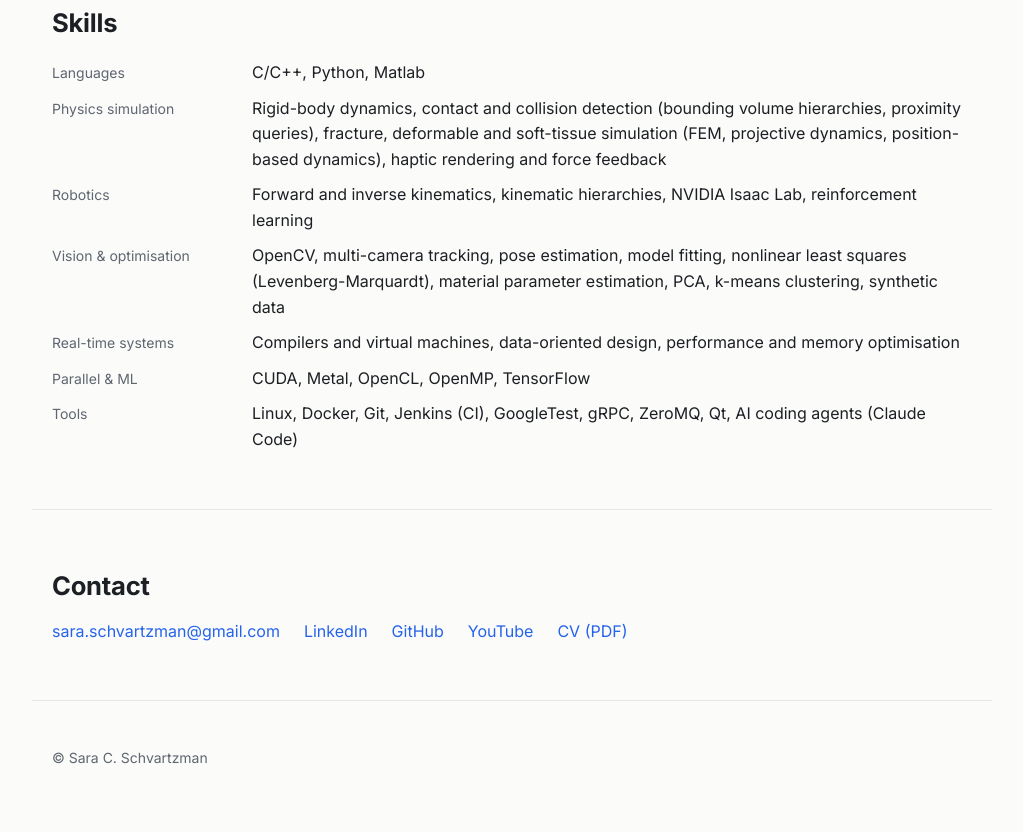
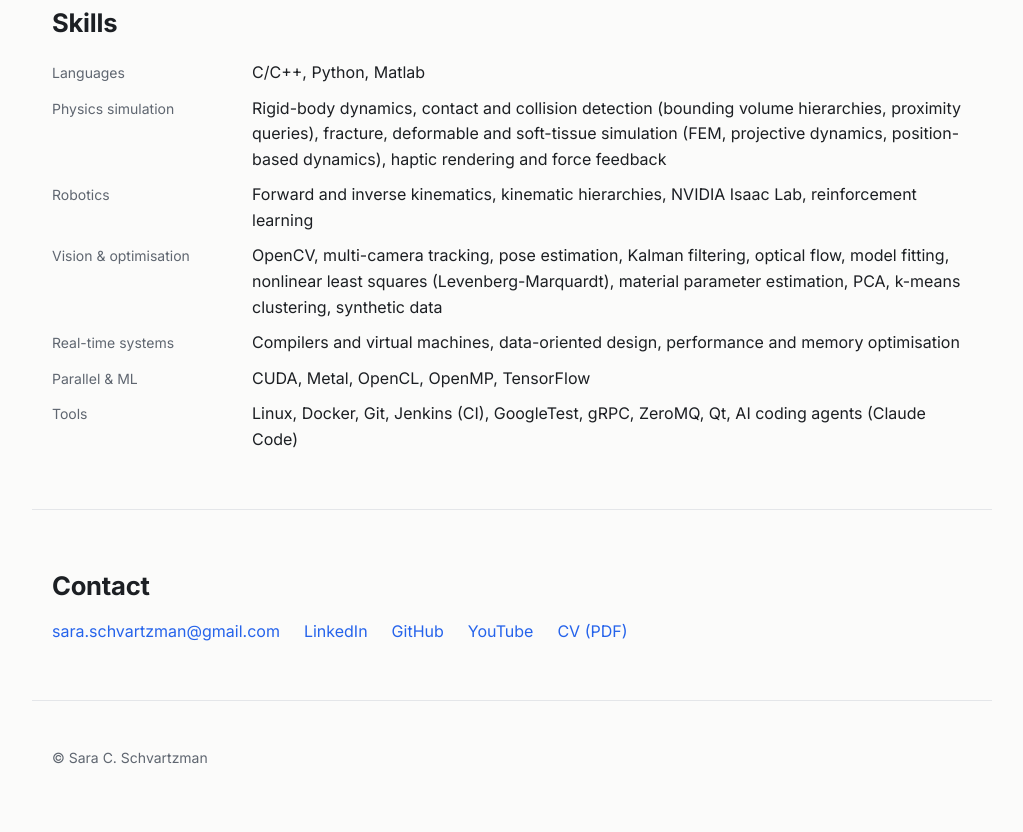
Before and after one commit to arassch/arassch.github.io, a plain HTML site: page index.html in a window 1280 px wide. Shown: the part 4687-5519 px from the top of the page, without its empty margins (128-1151 px from the left). Drawn offline with Linux system fonts and the light colour scheme.

Commit message:
Skills: Kalman filtering, optical flow

```diff
--- a/index.html
+++ b/index.html
@@ -248,7 +248,7 @@
       <dt>Languages</dt><dd>C/C++, Python, Matlab</dd>
       <dt>Physics simulation</dt><dd>Rigid-body dynamics, contact and collision detection (bounding volume hierarchies, proximity queries), fracture, deformable and soft-tissue simulation (FEM, projective dynamics, position-based dynamics), haptic rendering and force feedback</dd>
       <dt>Robotics</dt><dd>Forward and inverse kinematics, kinematic hierarchies, NVIDIA Isaac Lab, reinforcement learning</dd>
-      <dt>Vision &amp; optimisation</dt><dd>OpenCV, multi-camera tracking, pose estimation, model fitting, nonlinear least squares (Levenberg-Marquardt), material parameter estimation, PCA, k-means clustering, synthetic data</dd>
+      <dt>Vision &amp; optimisation</dt><dd>OpenCV, multi-camera tracking, pose estimation, Kalman filtering, optical flow, model fitting, nonlinear least squares (Levenberg-Marquardt), material parameter estimation, PCA, k-means clustering, synthetic data</dd>
       <dt>Real-time systems</dt><dd>Compilers and virtual machines, data-oriented design, performance and memory optimisation</dd>
       <dt>Parallel &amp; ML</dt><dd>CUDA, Metal, OpenCL, OpenMP, TensorFlow</dd>
       <dt>Tools</dt><dd>Linux, Docker, Git, Jenkins (CI), GoogleTest, gRPC, ZeroMQ, Qt, AI coding agents (Claude Code)</dd>
```
